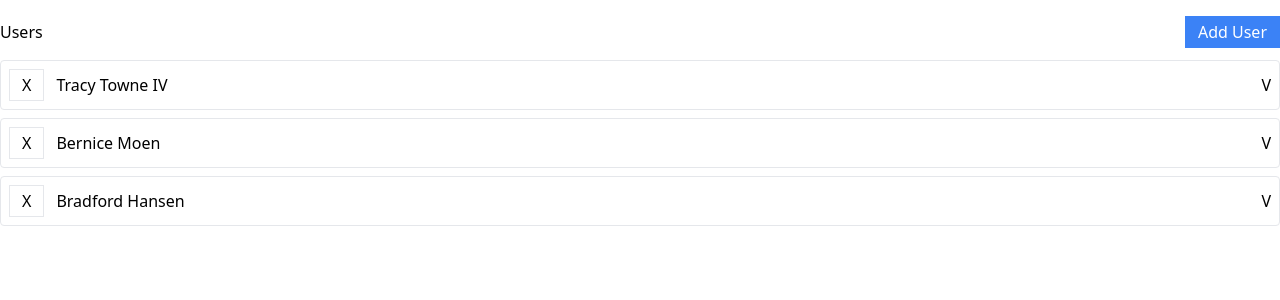
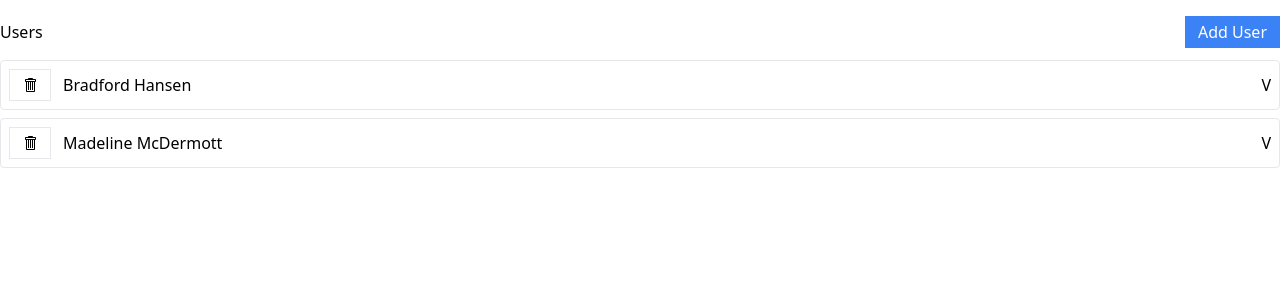
Before and after one commit to jerrychiu0863/redux-async, a React (Vite) app: page / in a window 1280 px wide. Shown: the top 300 px of the page. Built offline with nearby package versions, Linux system fonts and the light colour scheme; data requests are answered from the project's data file.

Commit message:
refactor UserList compoent and wire up delete functionality

```diff
--- a/db.json
+++ b/db.json
@@ -1,16 +1,12 @@
 {
   "users": [
     {
-      "id": "ec5a",
-      "name": "Tracy Towne IV"
+      "id": "3711",
+      "name": "Bradford Hansen"
     },
     {
-      "id": "a5bb",
-      "name": "Bernice Moen"
-    },
-    {
-      "id": "3711",
-      "name": "Bradford Hansen"
+      "id": "5115",
+      "name": "Madeline McDermott"
     }
   ],
   "albums": [],
--- a/src/components/UserList.tsx
+++ b/src/components/UserList.tsx
@@ -1,11 +1,10 @@
 import { useEffect } from "react";
 import { useAppDispatch, useAppSelector } from "../hooks";
-import { fetchUsers, addUser, deleteUser } from "../store";
+import { fetchUsers, addUser } from "../store";
 import Skeleton from "./Skeleton";
 import Button from "./Button";
+import UserListItem from "./UserListItem";
 import { useThunk } from "../hooks/use-thunk";
-import { User } from "../store/slices/userSlice";
-
 
 export default function UserList() {
   const [doFetchUser, isLoadingUser, loadingUserError] = useThunk(fetchUsers);
@@ -26,10 +25,6 @@ export default function UserList() {
     doAddUser()
   }
 
-  const handleUserDelete = (user: User) => {
-    dispatch(deleteUser(user))
-  }
-
   let content;
   if (isLoadingUser) {
     content = <Skeleton times={6} className="h-10 w-full" />
@@ -38,15 +33,8 @@ export default function UserList() {
     content = <>{message}</>
   } else {
     content = data.map((user) => {
-      const { id, name } = user
-      return (
-        <div key={id} className="mb-2 border rounded">
-          <div className="flex p-2 justify-between items-center cursor-pointer">
-            <div className="flex items-center"><Button onClick={() => handleUserDelete(user)} className="mr-3">X</Button>{name}</div>
-            <div>V</div>
-          </div>
-        </div>
-      )
+      // const { id, name } = user
+      return (<UserListItem key={user.id} user={user} />)
     })
   }
 
--- /dev/null
+++ b/src/components/UserListItem.tsx
@@ -0,0 +1,33 @@
+import type { User } from "../store/slices/userSlice"
+import Button from "./Button"
+import { deleteUser } from "../store"
+import { GoTrashcan } from "react-icons/go"
+import { useThunk } from "../hooks/use-thunk"
+
+type UserListItemProps = {
+  user: User;
+}
+
+export default function UserListItem({ user }: UserListItemProps) {
+  const [doDeleteUser, isDeletingUser, deleteUserError] = useThunk(deleteUser)
+  const { name } = user
+
+  const handleUserDelete = (user: User) => {
+    doDeleteUser(user)
+  }
+
+  return (
+    <div>
+      <div className="mb-2 border rounded">
+        <div className="flex p-2 justify-between items-center cursor-pointer">
+          <div className="flex items-center">
+            <Button onClick={() => handleUserDelete(user)} className="mr-3" loading={isDeletingUser}>
+              <GoTrashcan />
+            </Button>{name}
+          </div>
+          <div>V</div>
+        </div>
+      </div>
+    </div>
+  )
+}
--- a/src/hooks/use-thunk.tsx
+++ b/src/hooks/use-thunk.tsx
@@ -2,21 +2,21 @@ import { SerializedError, AsyncThunkAction, ThunkDispatch, AnyAction } from '@re
 import { useCallback, useState } from 'react';
 import { useDispatch } from 'react-redux';
 
-type AsyncThunkActionCreator<R, T> = () => AsyncThunkAction<R, T, object>;
+type AsyncThunkActionCreator<R, T> = (arg: T) => AsyncThunkAction<R, T, object>;
 
 function useThunk<R, T>(
   thunk: AsyncThunkActionCreator<R, T>,
 
-): [() => Promise<unknown>, boolean, SerializedError | null] {
+): [(arg: T) => Promise<unknown>, boolean, SerializedError | null] {
   const [isLoading, setIsLoading] = useState(false);
   const [error, setError] = useState<SerializedError | null>(null);
   const dispatch = useDispatch<ThunkDispatch<object, object, AnyAction>>();
 
-  const runThunk = useCallback(() => {
+  const runThunk = useCallback((arg: T) => {
     setIsLoading(true);
     // dispatch thunk function returns a promise that doesn't work in tradiontional way
     // using unwrap to return a new promise that can use then and catch methods
-    return dispatch(thunk())
+    return dispatch(thunk(arg))
       .unwrap()
       .catch(e => setError(e))
       .finally(() => setIsLoading(false));
--- a/src/store/slices/userSlice.tsx
+++ b/src/store/slices/userSlice.tsx
@@ -79,7 +79,6 @@ const userSlice = createSlice({
     builder.addCase(deleteUser.rejected, (state, action) => {
       state.isLoading = false;
       state.error = { message: action.error.message || 'error' }
-
       // state.error = action.error;
       console.log(action)
     })
```
